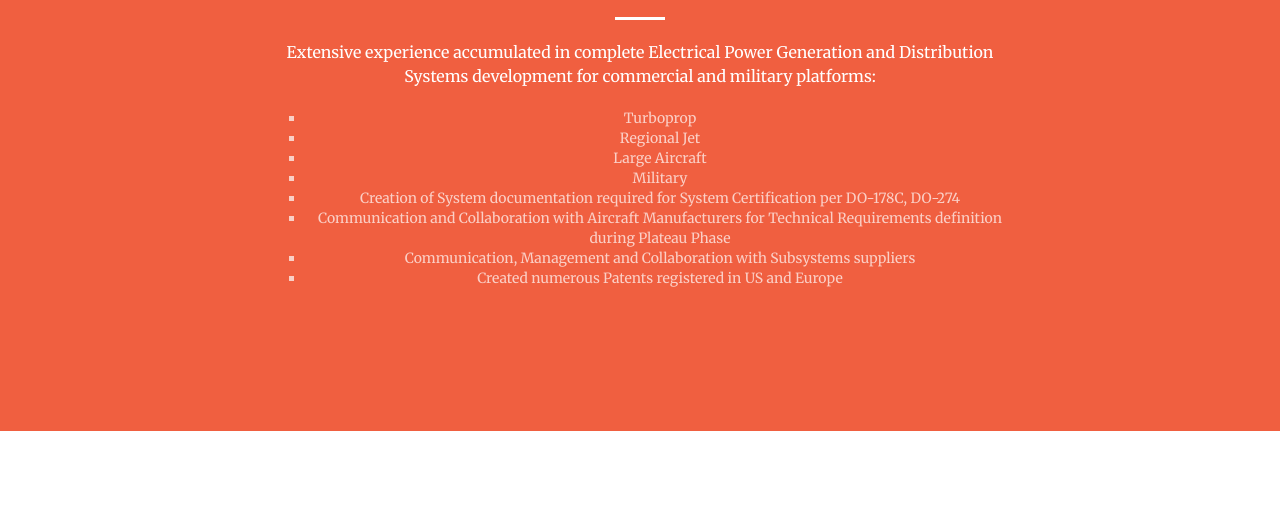
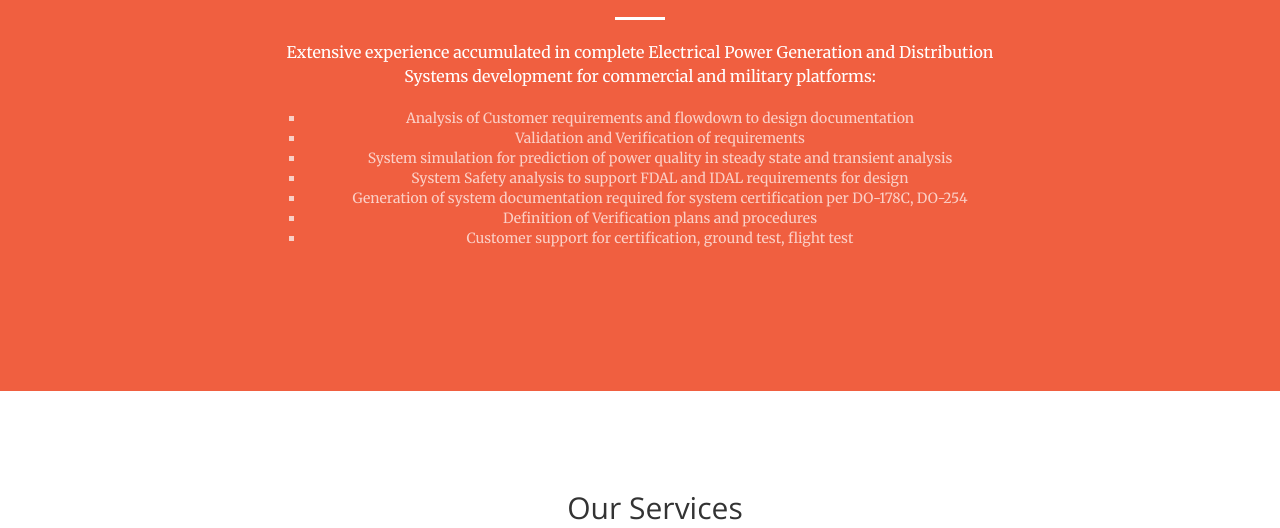
Before and after one commit to sangDev/aeps-website-dev, a plain HTML site: page views/systems_engineering.html in a window 1280 px wide. Shown: the part 936-1464 px from the top of the page. Drawn offline with nearby package versions, Linux system fonts and the light colour scheme.

Commit message:
updated systems page and layout

```diff
--- a/views/systems_engineering.html
+++ b/views/systems_engineering.html
@@ -93,14 +93,13 @@
                         Extensive experience accumulated in complete Electrical Power Generation and Distribution Systems development for commercial and military platforms:
                     </p>
                     <ul class="text-faded" style="list-style-type:square">
-                        <li>Turboprop</li>
-                        <li>Regional Jet</li>
-                        <li>Large Aircraft</li>
-                        <li>Military</li>
-                        <li>Creation of System documentation required for System Certification per DO-178C, DO-274</li>
-                        <li>Communication and Collaboration with Aircraft Manufacturers for Technical Requirements definition during Plateau Phase </li>
-                        <li>Communication, Management and Collaboration with Subsystems suppliers</li>
-                        <li>Created numerous Patents registered in US and Europe</li>
+                        <li>Analysis of Customer requirements and flowdown to design documentation</li>
+                        <li>Validation and Verification of requirements</li>
+                        <li> System simulation for prediction of power quality in steady state and transient analysis</li>
+                        <li>System Safety analysis to support FDAL and IDAL requirements for design</li>
+                        <li>Generation of system documentation required for system certification per DO-178C, DO-254</li>
+                        <li>Definition of Verification plans and procedures</li>
+                        <li>Customer support for certification, ground test, flight test</li>
                     </ul>
                     <hr>
 
```
Also changed, not shown: index.html (+2 -2 lines), views/about_us.html (+3 -2 lines), views/embedded_systems.html (+1 -1 lines), views/power_systems.html (+1 -0 lines), 1 other file.
